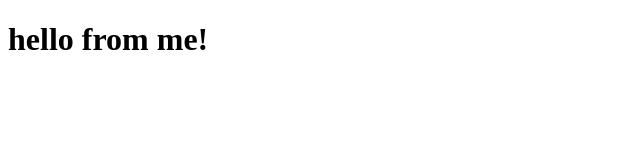
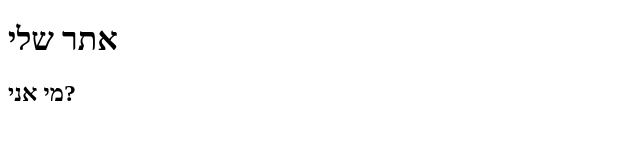
Before and after one commit to students-ik/students-ik.github.io, a plain HTML site: page index.html in a window 1280 px wide. Shown: the whole page, without its empty margins (0-640 px from the left). Drawn offline with Linux system fonts and the light colour scheme.

Commit message:
h2 added in hebrow

```diff
--- a/index.html
+++ b/index.html
@@ -7,6 +7,7 @@
     <title>IK test site</title>
 </head>
 <body>
-    <h1>hello from me!</h1>
+    <h1>אתר שלי</h1>
+    <h2>מי אני? </h2>
 </body>
 </html>
```
